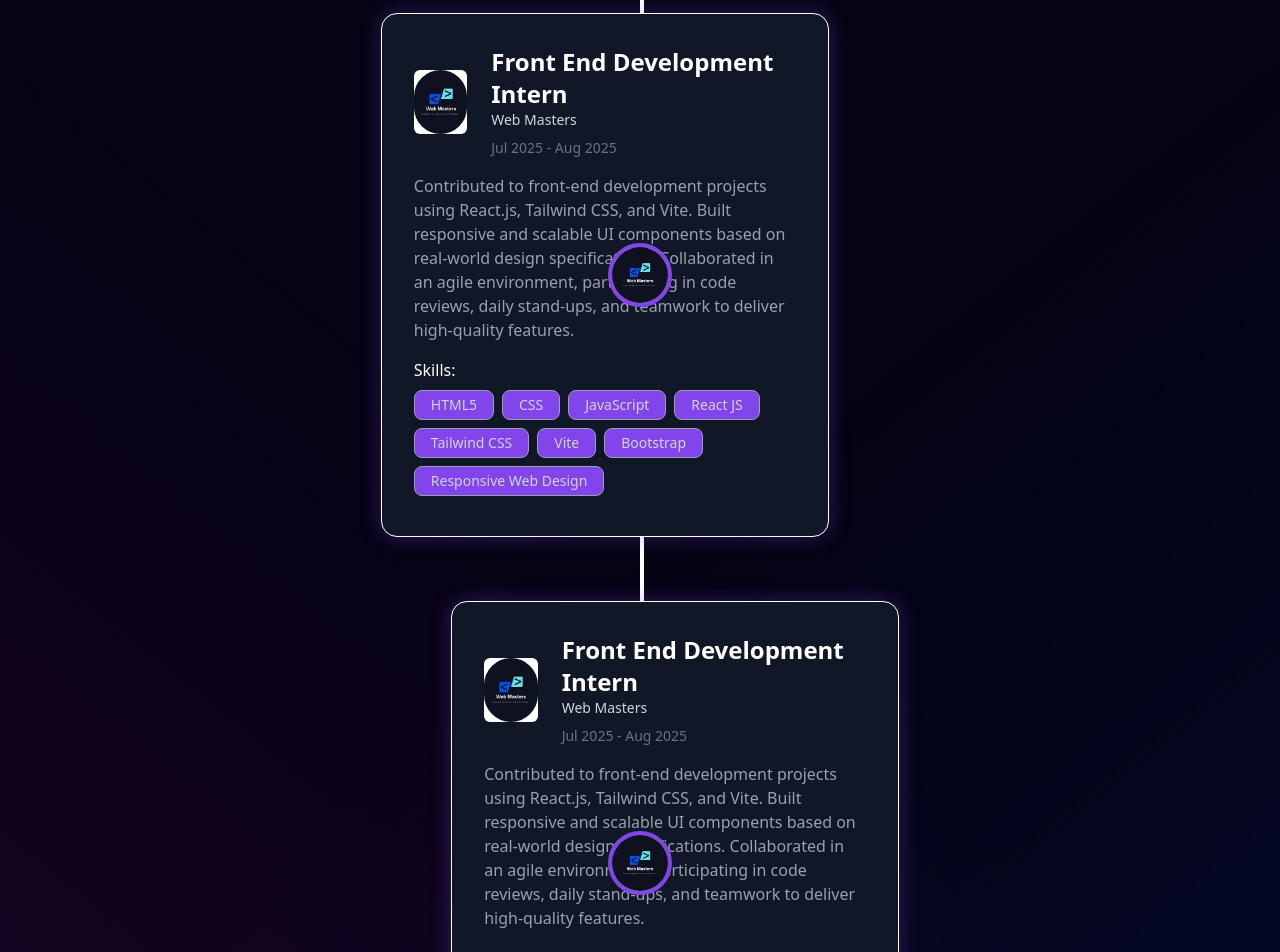
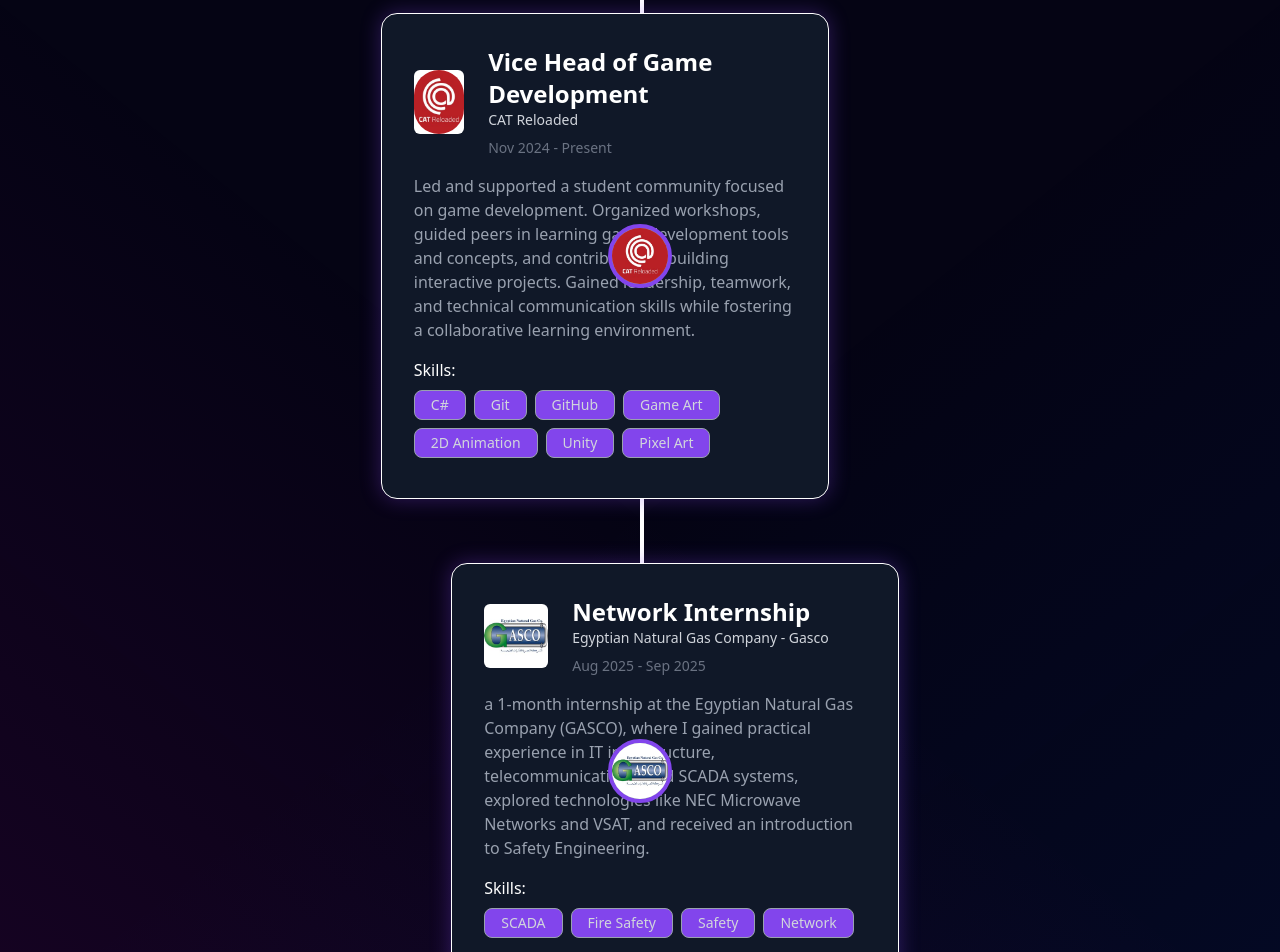
Before and after one commit to youssefassal/Youssef-Assal-Portfolio, a React (Vite) app: page / in a window 1280 px wide. Shown: the part 4180-5132 px from the top of the page. Built offline with nearby package versions, Linux system fonts and the light colour scheme.

Commit message:
Added Gasco to Experience

```diff
--- a/src/constants.js
+++ b/src/constants.js
@@ -24,6 +24,7 @@ import reactbootstrap from "./assets/tech-logo/Reactbootstrap-icon.png";
 import CATLogo from "./assets/company-logo/cat_reloaded_logo.jpeg";
 import DEPILogo from "./assets/company-logo/depi_logo.jpeg";
 import WebMasterLogo from "./assets/company-logo/Webmasters_logo.jpeg";
+import GascoLogo from "./assets/company-logo/Gasco.jpeg";
 
 // education section logos
 import UniLogo from "./assets/education-logo/Uni.jpeg";
@@ -104,6 +105,37 @@ export const experience = [
   },
   {
     id: 1,
+    img: CATLogo,
+    role: "Vice Head of Game Development",
+    company: "CAT Reloaded",
+    date: "Nov 2024 - Present",
+    desc: "Led and supported a student community focused on game development. Organized workshops, guided peers in learning game development tools and concepts, and contributed to building interactive projects. Gained leadership, teamwork, and technical communication skills while fostering a collaborative learning environment.",
+    skills: [
+      "C#",
+      "Git",
+      "GitHub",
+      "Game Art",
+      "2D Animation",
+      "Unity",
+      "Pixel Art",
+    ],
+  },
+  {
+    id: 2,
+    img: GascoLogo,
+    role: "Network Internship",
+    company: "Egyptian Natural Gas Company - Gasco",
+    date: "Aug 2025 - Sep 2025",
+    desc: "a 1-month internship at the Egyptian Natural Gas Company (GASCO), where I gained practical experience in IT infrastructure, telecommunications, and SCADA systems, explored technologies like NEC Microwave Networks and VSAT, and received an introduction to Safety Engineering.",
+    skills: [
+      "SCADA",
+      "Fire Safety",
+      "Safety",
+      "Network"
+    ],
+  },
+  {
+    id: 3,
     img: WebMasterLogo,
     role: "Front End Development Intern",
     company: "Web Masters",
@@ -120,41 +152,7 @@ export const experience = [
       "Responsive Web Design",
     ],
   },
-  {
-    id: 2,
-    img: WebMasterLogo,
-    role: "Front End Development Intern",
-    company: "Web Masters",
-    date: "Jul 2025 - Aug 2025",
-    desc: "Contributed to front-end development projects using React.js, Tailwind CSS, and Vite. Built responsive and scalable UI components based on real-world design specifications. Collaborated in an agile environment, participating in code reviews, daily stand-ups, and teamwork to deliver high-quality features.",
-    skills: [
-      "HTML5",
-      "CSS",
-      "JavaScript",
-      "React JS",
-      "Tailwind CSS",
-      "Vite",
-      "Bootstrap",
-      "Responsive Web Design",
-    ],
-  },
-  {
-    id: 3,
-    img: CATLogo,
-    role: "Vice Head of Game Development",
-    company: "CAT Reloaded",
-    date: "Nov 2024 - Present",
-    desc: "Led and supported a student community focused on game development. Organized workshops, guided peers in learning game development tools and concepts, and contributed to building interactive projects. Gained leadership, teamwork, and technical communication skills while fostering a collaborative learning environment.",
-    skills: [
-      "C#",
-      "Git",
-      "GitHub",
-      "Game Art",
-      "2D Animation",
-      "Unity",
-      "Pixel Art",
-    ],
-  },
+
 ];
 
 export const education = [
```
Also changed, not shown: src/assets/company-logo/Gasco.jpeg (added).
